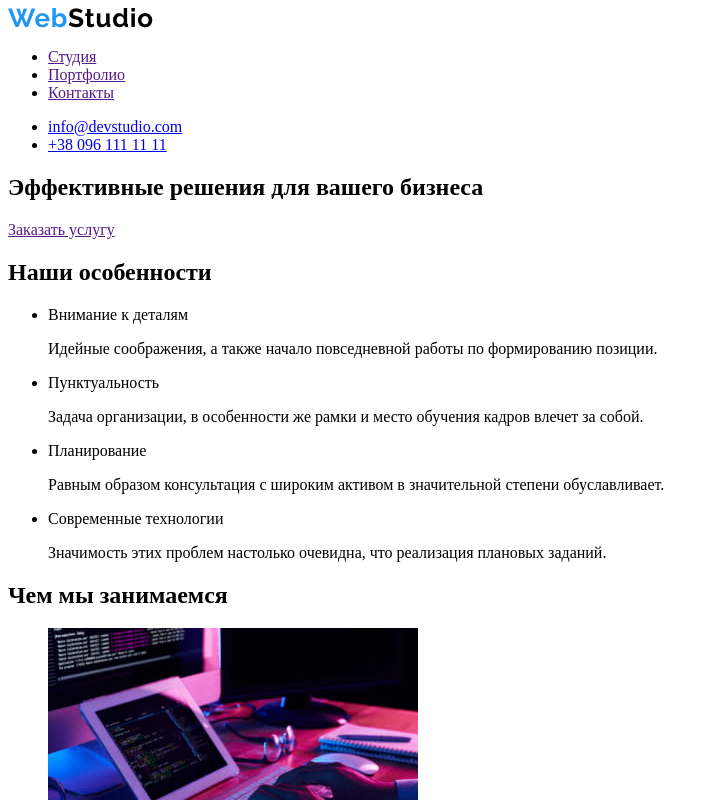
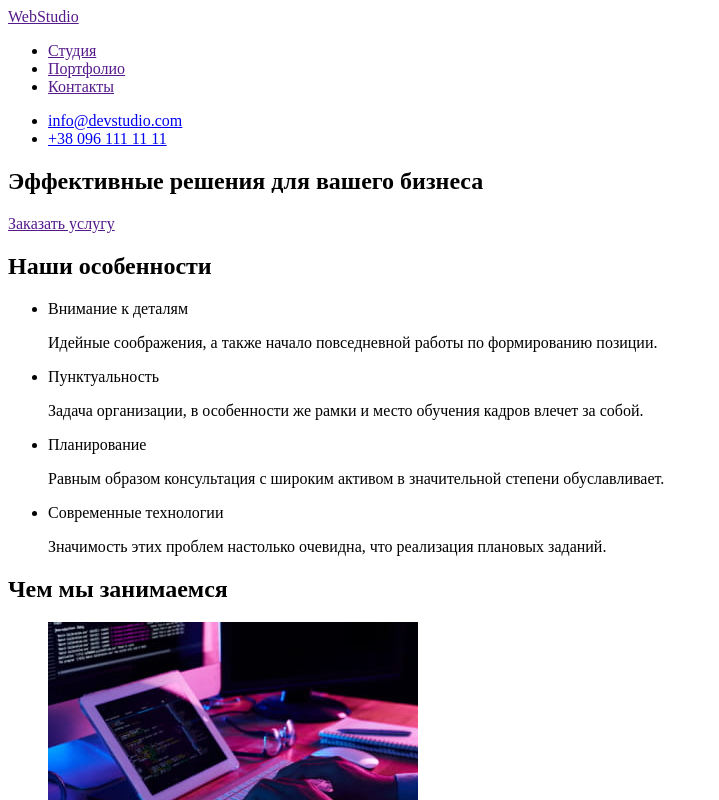
Before and after one commit to yuliaeremina93/goit-markup-hw-01, a plain HTML site: page index.html in a window 1280 px wide. Shown: the top 800 px of the page, without its empty margins (0-719 px from the left). Drawn offline with Linux system fonts and the light colour scheme.

Commit message:
logo updated to text

```diff
--- a/index.html
+++ b/index.html
@@ -9,9 +9,7 @@
 <body>
     <header>
         <nav>
-            <a href="">
-<img src="./images/logo.png" alt="Логотип WebStudio" width="145">
-            </a>
+            <a href="">WebStudio</a>
         <ul>
             <li><a href="">Студия</a></li>
             <li><a href="">Портфолио</a></li>
@@ -91,7 +89,7 @@
             </ul>
         </section>
         <footer>
-                <img src="./images/logo.png" alt="Логотип WebStudio" width="145">
+                <a href="">WebStudio</a>
             <address>
                 <ul>
                     <li>
```
Also changed, not shown: images/logo.png (deleted).
